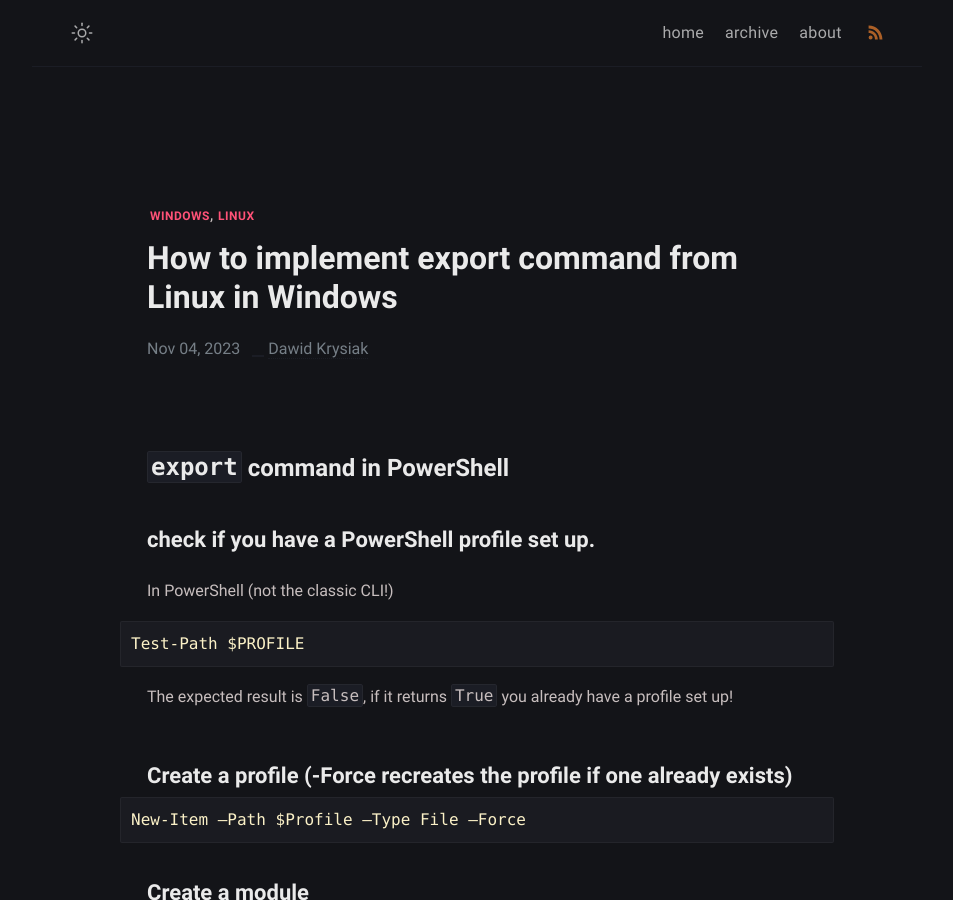
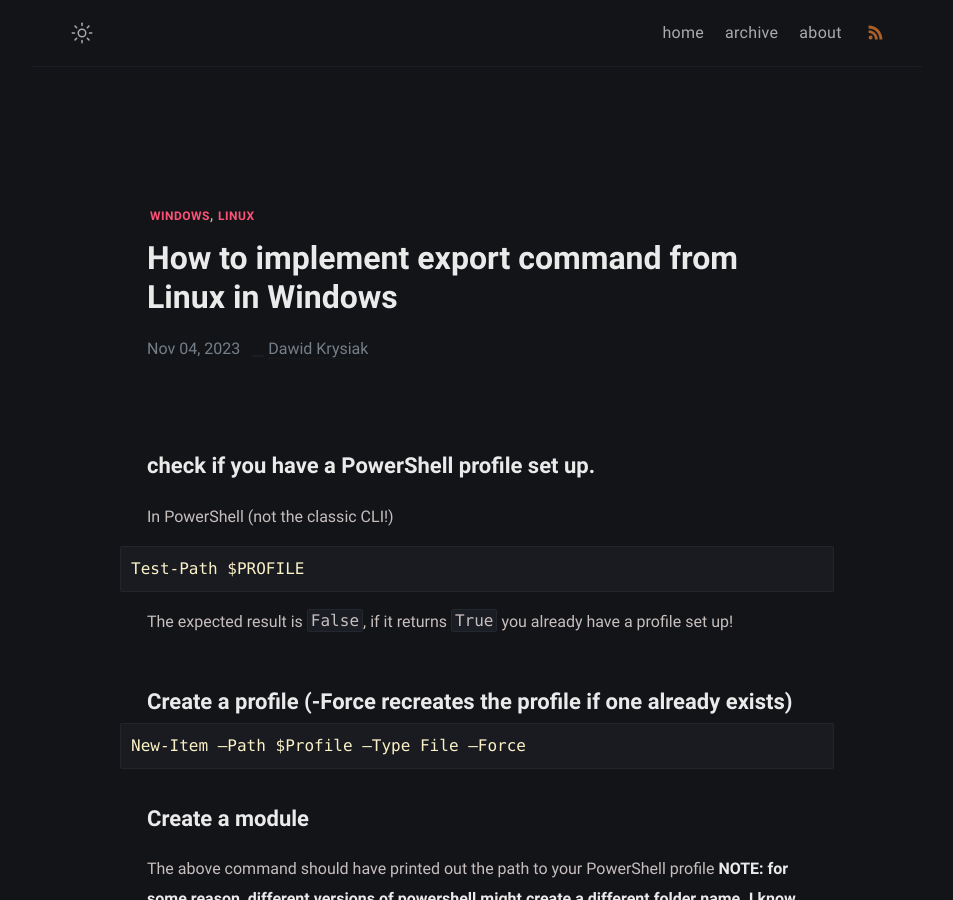
Before and after one commit to DawidKrysiak/dawidkrysiak.github.io, a Jekyll site: the page built from _posts/2023-11-03-export-command-in-windows.markdown, in a window 1280 px wide and 900 px high. Shown: the whole window, without its empty margins (163-1116 px from the left). Built offline with Jekyll 4.4.1, drawn with Linux system fonts in a browser that asks for light colours.

Commit message:
Update 2023-11-03-export-command-in-windows.markdown

```diff
--- a/_posts/2023-11-03-export-command-in-windows.markdown
+++ b/_posts/2023-11-03-export-command-in-windows.markdown
@@ -9,9 +9,6 @@ author: Dawid Krysiak
 tags: Windows Linux
 draft: false
 ---
-
-
-# `export` command in PowerShell
 
 ## check if you have a PowerShell profile set up.
 
```
